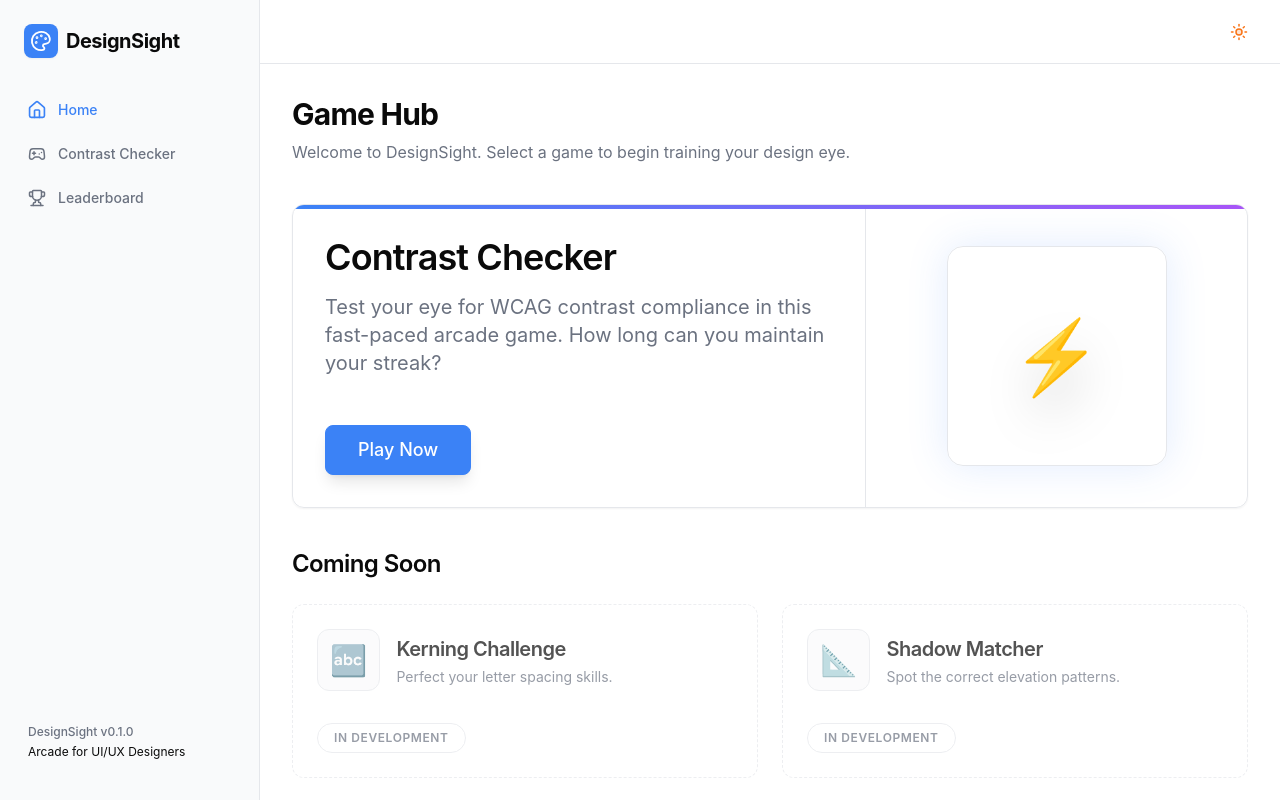
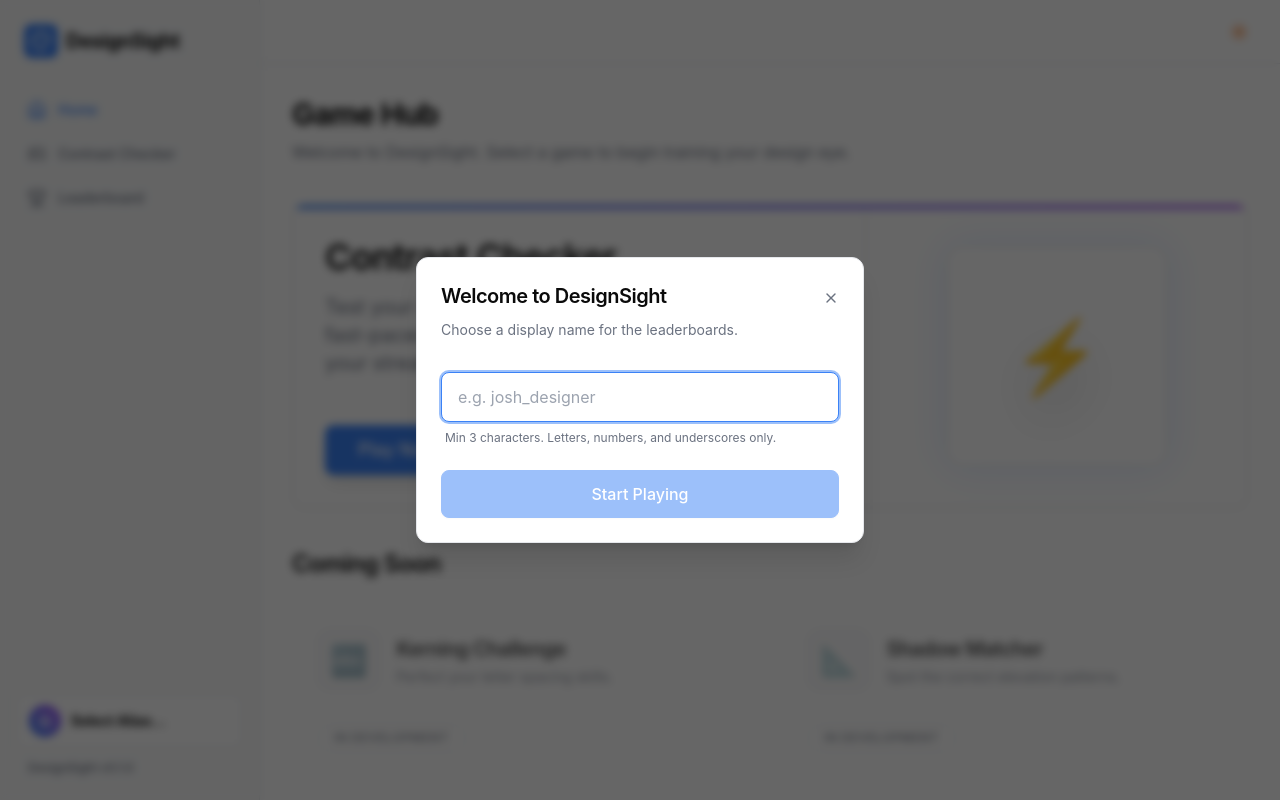
Before and after one commit to fachril21/design-sight, a React (Vite) app: page / in a window 1280 px wide. Built offline with nearby package versions, Linux system fonts and the light colour scheme.

Commit message:
feat: Epic 8 - Username System & LocalStorage

```diff
--- a/src/components/layout/Shell.tsx
+++ b/src/components/layout/Shell.tsx
@@ -1,10 +1,12 @@
 import { Outlet } from 'react-router-dom';
 import Sidebar from './Sidebar';
 import Header from './Header';
+import { UsernameModal } from '../ui/UsernameModal';
 
 export default function Shell() {
   return (
     <div className="flex min-h-screen bg-[var(--background)] text-[var(--foreground)] w-full antialiased font-sans transition-colors duration-300">
+      <UsernameModal />
       <Sidebar />
       <div className="flex-1 flex flex-col w-full h-screen overflow-hidden">
         <Header />
--- a/src/components/layout/Sidebar.tsx
+++ b/src/components/layout/Sidebar.tsx
@@ -1,6 +1,7 @@
 import { NavLink } from 'react-router-dom';
-import { Gamepad2, Trophy, Home as HomeIcon, X, Palette } from 'lucide-react';
+import { Gamepad2, Trophy, Home as HomeIcon, X, Palette, UserCircle2 } from 'lucide-react';
 import { useUiStore } from '../../store/uiStore';
+import { useUserStore } from '../../store/userStore';
 import { cn } from '../../lib/utils';
 
 const navItems = [
@@ -11,6 +12,7 @@
 
 export default function Sidebar() {
   const { isSidebarOpen, closeSidebar } = useUiStore();
+  const { username, tag, openModal } = useUserStore();
 
   return (
     <>
@@ -77,9 +79,32 @@
           ))}
         </nav>
 
-        <div className="mt-auto px-3 py-4 bg-background/50 rounded-xl">
-          <p className="text-xs font-medium text-text-secondary">DesignSight v0.1.0</p>
-          <p className="text-xs text-text-secondary/70 mt-1">Arcade for UI/UX Designers</p>
+        <div className="mt-auto pt-4 flex flex-col gap-3">
+          {/* User Profile Badge */}
+          <button
+            onClick={openModal}
+            className="flex items-center justify-between px-3 py-2.5 w-full bg-background rounded-lg border border-border hover:border-accent/30 hover:bg-accent/5 transition-all group text-left"
+          >
+            <div className="flex items-center gap-2.5 w-full overflow-hidden">
+              <div className="w-8 h-8 rounded-full bg-gradient-to-tr from-accent to-purple-500 flex items-center justify-center shrink-0">
+                <UserCircle2 size={16} className="text-white" />
+              </div>
+              <div className="flex flex-col truncate pr-2 w-full">
+                {username ? (
+                  <>
+                    <span className="text-sm font-bold text-text-primary truncate">{username}</span>
+                    <span className="text-xs font-mono text-text-secondary">#{tag}</span>
+                  </>
+                ) : (
+                  <span className="text-sm font-bold text-text-primary">Select Alias...</span>
+                )}
+              </div>
+            </div>
+          </button>
+
+          <div className="px-3">
+            <p className="text-xs font-medium text-text-secondary">DesignSight v0.1.0</p>
+          </div>
         </div>
       </aside>
     </>
--- /dev/null
+++ b/src/components/ui/UsernameModal.tsx
@@ -0,0 +1,87 @@
+import { useState, useEffect } from 'react';
+import { Modal } from './Modal';
+import { Button } from './Button';
+import { useUserStore } from '../../store/userStore';
+
+export function UsernameModal() {
+  const { username, isModalOpen, setUsername, openModal } = useUserStore();
+  const [inputName, setInputName] = useState('');
+  const [error, setError] = useState('');
+
+  // If there's no username stored, force the modal open immediately.
+  useEffect(() => {
+    if (!username && !isModalOpen) {
+      openModal();
+    }
+  }, [username, isModalOpen, openModal]);
+
+  // Sync input string with store when modal opens (if they want to change it)
+  useEffect(() => {
+    if (isModalOpen && username) {
+      setInputName(username);
+    } else if (isModalOpen && !username) {
+      setInputName('');
+    }
+  }, [isModalOpen, username]);
+
+  // Keep internal Modal open if neither condition met
+  const isActuallyOpen = isModalOpen || !username;
+
+  const handleSubmit = (e: React.FormEvent) => {
+    e.preventDefault();
+    const val = inputName.trim();
+
+    if (val.length < 3 || val.length > 16) {
+      setError('Username must be between 3 and 16 characters.');
+      return;
+    }
+
+    // Alphanumeric + underscore, no spaces
+    if (!/^[a-zA-Z0-9_]+$/.test(val)) {
+      setError('Only letters, numbers, and underscores allowed.');
+      return;
+    }
+
+    setError('');
+    setUsername(val);
+  };
+
+  return (
+    <Modal
+      isOpen={isActuallyOpen}
+      onClose={() => {
+        // Only allow close if they already have a username assigned
+        if (username) {
+          useUserStore.setState({ isModalOpen: false });
+        }
+      }}
+      title="Welcome to DesignSight"
+      description="Choose a display name for the leaderboards."
+      preventOutsideClick={!username}
+    >
+      <form onSubmit={handleSubmit} className="flex flex-col gap-4 mt-2">
+        <div className="flex flex-col gap-2">
+          <input
+            type="text"
+            placeholder="e.g. josh_designer"
+            value={inputName}
+            onChange={(e) => {
+              setInputName(e.target.value);
+              if (error) setError('');
+            }}
+            className="w-full px-4 py-3 bg-background border border-border rounded-lg text-text-primary focus:outline-none focus:ring-2 focus:ring-accent/50 focus:border-accent transition-all"
+            autoFocus
+          />
+          {error && <span className="text-sm text-red-500 font-medium px-1">{error}</span>}
+          <p className="text-xs text-text-secondary px-1">
+            Min 3 characters. Letters, numbers, and underscores only.
+          </p>
+        </div>
+
+        <Button type="submit" size="lg" className="w-full mt-2" disabled={!inputName.trim()}>
+          {username ? "Update Alias" : "Start Playing"}
+        </Button>
+      </form>
+    </Modal>
+  );
+}
--- a/src/pages/ContrastGame.tsx
+++ b/src/pages/ContrastGame.tsx
@@ -8,6 +8,7 @@
 import { motion, AnimatePresence } from 'framer-motion';
 import confetti from 'canvas-confetti';
 import { useGameStore } from '../store/gameStore';
+import { useUserStore } from '../store/userStore';
 
 const TEXT_SAMPLES = [
   "Visual Hierarchy",
@@ -31,6 +32,7 @@
   const [currentText, setCurrentText] = useState(TEXT_SAMPLES[0]);
 
   const { score, streak, bestStreak, totalAnswers, correctAnswers, incrementScore, decrementScore, resetGame, highScore } = useGameStore();
+  const { username, tag } = useUserStore();
 
   // Need to clear timeout if component unmounts
   const timerRef = useRef<number | ReturnType<typeof setTimeout> | null>(null);
@@ -113,6 +115,7 @@
         isOpen={isGameOver}
         onClose={() => {}}
         title="GAME OVER"
+        description={username ? `Good effort, ${username}#${tag}!` : undefined}
         preventOutsideClick
         className="max-w-md sm:max-w-lg"
       >
--- /dev/null
+++ b/src/store/userStore.ts
@@ -0,0 +1,42 @@
+import { create } from 'zustand';
+import { persist } from 'zustand/middleware';
+
+interface UserState {
+  username: string | null;
+  tag: string | null;
+  isModalOpen: boolean;
+
+  setUsername: (name: string) => void;
+  openModal: () => void;
+}
+
+export const useUserStore = create<UserState>()(
+  persist(
+    (set) => ({
+      username: null,
+      tag: null,
+      isModalOpen: false,
+
+      setUsername: (name: string) => {
+        // Tag is a random 4 digit number padded with zeroes
+        const randomTag = Math.floor(Math.random() * 10000).toString().padStart(4, '0');
+
+        set({
+          username: name.toLowerCase(),
+          tag: randomTag,
+          isModalOpen: false
+        });
+      },
+
+      openModal: () => {
+        set({ isModalOpen: true });
+      }
+    }),
+    {
+      name: 'designsight_user',
+      // We persist the username and tag across sessions. We do not persist the modal open state,
+      // because we want the modal to automatically calculate its requirement based on presence of username.
+      partialize: (state) => ({ username: state.username, tag: state.tag }),
+    }
+  )
+);
```
